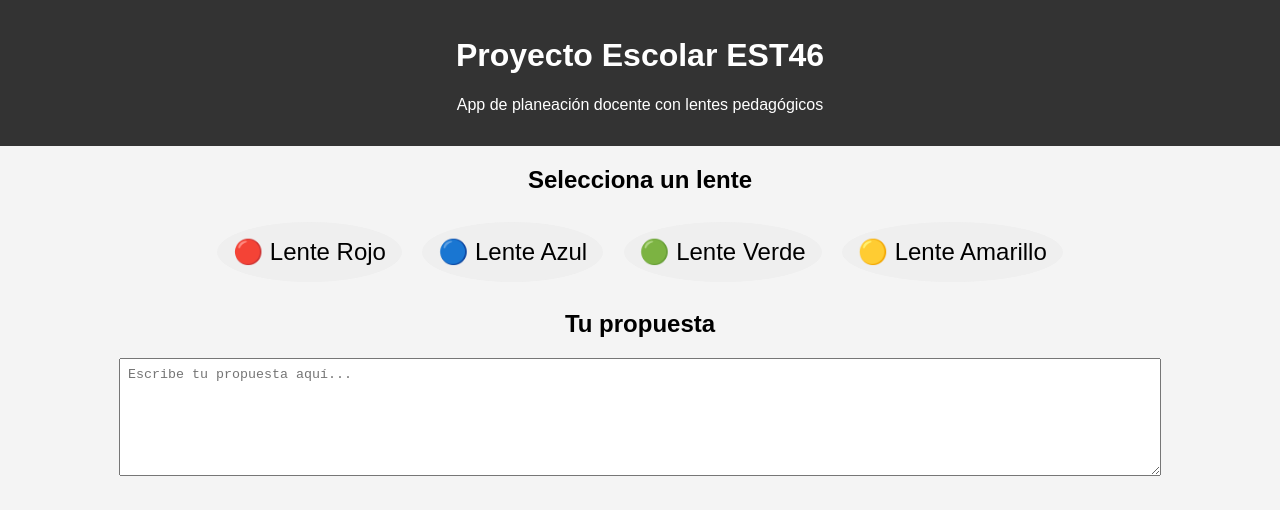
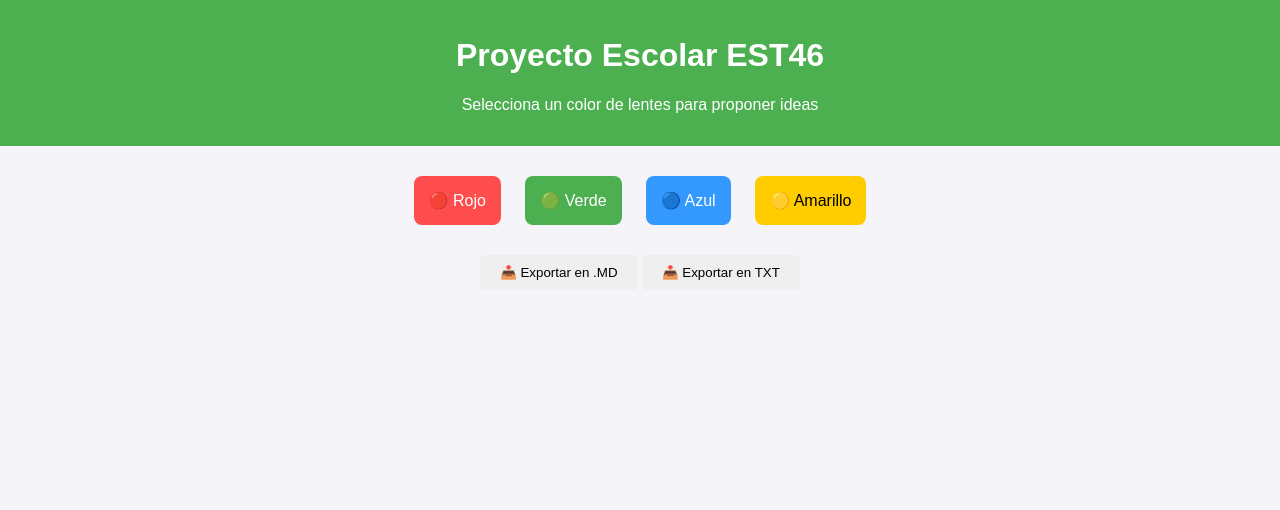
Before and after one commit to drmathememo/Proyecto-EST46, a plain HTML site: page index.html in a window 1280 px wide. Drawn offline with Linux system fonts and the light colour scheme.

Commit message:
Add files via upload

```diff
--- /dev/null
+++ b/app.js
@@ -0,0 +1,42 @@
+function abrirSeccion(color) {
+  document.querySelectorAll('.seccion').forEach(sec => sec.classList.add('oculto'));
+  document.getElementById('seccion-' + color).classList.remove('oculto');
+}
+
+function guardarPropuesta(color) {
+  const input = document.getElementById('input-' + color).value;
+  if (input.trim() === "") return alert("Escribe algo antes de guardar.");
+  localStorage.setItem('propuesta-' + color, input);
+  alert("Propuesta guardada en " + color);
+}
+
+function exportarMarkdown() {
+  let contenido = "# Propuestas Proyecto Escolar\n\n";
+  ['rojo', 'verde', 'azul', 'amarillo'].forEach(color => {
+    let data = localStorage.getItem('propuesta-' + color) || "";
+    contenido += "## " + color.toUpperCase() + "\n" + data + "\n\n";
+  });
+  const blob = new Blob([contenido], { type: "text/markdown" });
+  const enlace = document.createElement("a");
+  enlace.href = URL.createObjectURL(blob);
+  enlace.download = "proyecto.md";
+  enlace.click();
+}
+
+function exportarTXT() {
+  let contenido = "Propuestas Proyecto Escolar\n\n";
+  ['rojo', 'verde', 'azul', 'amarillo'].forEach(color => {
+    let data = localStorage.getItem('propuesta-' + color) || "";
+    contenido += color.toUpperCase() + "\n" + data + "\n\n";
+  });
+  const blob = new Blob([contenido], { type: "text/plain" });
+  const enlace = document.createElement("a");
+  enlace.href = URL.createObjectURL(blob);
+  enlace.download = "proyecto.txt";
+  enlace.click();
+}
+
+// PWA soporte
+if ('serviceWorker' in navigator) {
+  navigator.serviceWorker.register('service-worker.js');
+}
--- a/index.html
+++ b/index.html
@@ -1,30 +1,56 @@
 <!DOCTYPE html>
 <html lang="es">
 <head>
-  <meta charset="UTF-8" />
-  <meta name="viewport" content="width=device-width, initial-scale=1.0" />
-  <title>Proyecto EST46</title>
-  <link rel="stylesheet" href="style.css" />
-  <link rel="manifest" href="manifest.webmanifest" />
+  <meta charset="UTF-8">
+  <meta name="viewport" content="width=device-width, initial-scale=1.0">
+  <title>Proyecto Escolar - EST46</title>
+  <link rel="stylesheet" href="style.css">
+  <link rel="manifest" href="manifest.json">
 </head>
 <body>
   <header>
     <h1>Proyecto Escolar EST46</h1>
-    <p>App de planeación docente con lentes pedagógicos</p>
+    <p>Selecciona un color de lentes para proponer ideas</p>
   </header>
+
   <main>
-    <section class="lentes">
-      <h2>Selecciona un lente</h2>
-      <button class="lente" data-color="rojo">🔴 Lente Rojo</button>
-      <button class="lente" data-color="azul">🔵 Lente Azul</button>
-      <button class="lente" data-color="verde">🟢 Lente Verde</button>
-      <button class="lente" data-color="amarillo">🟡 Lente Amarillo</button>
+    <div class="lentes-container">
+      <button class="lente rojo" onclick="abrirSeccion('rojo')">🔴 Rojo</button>
+      <button class="lente verde" onclick="abrirSeccion('verde')">🟢 Verde</button>
+      <button class="lente azul" onclick="abrirSeccion('azul')">🔵 Azul</button>
+      <button class="lente amarillo" onclick="abrirSeccion('amarillo')">🟡 Amarillo</button>
+    </div>
+
+    <section id="seccion-rojo" class="seccion oculto">
+      <h2>Lentes Rojos (Crítica constructiva)</h2>
+      <textarea id="input-rojo" placeholder="Escribe aquí tus observaciones..."></textarea>
+      <button onclick="guardarPropuesta('rojo')">Guardar</button>
     </section>
-    <section id="propuesta">
-      <h2>Tu propuesta</h2>
-      <textarea id="textoPropuesta" placeholder="Escribe tu propuesta aquí..."></textarea>
+
+    <section id="seccion-verde" class="seccion oculto">
+      <h2>Lentes Verdes (Ideas creativas)</h2>
+      <textarea id="input-verde" placeholder="Escribe aquí tus ideas..."></textarea>
+      <button onclick="guardarPropuesta('verde')">Guardar</button>
+    </section>
+
+    <section id="seccion-azul" class="seccion oculto">
+      <h2>Lentes Azules (Organización y control)</h2>
+      <textarea id="input-azul" placeholder="Escribe cómo organizar el proyecto..."></textarea>
+      <button onclick="guardarPropuesta('azul')">Guardar</button>
+    </section>
+
+    <section id="seccion-amarillo" class="seccion oculto">
+      <h2>Lentes Amarillos (Aspectos positivos)</h2>
+      <textarea id="input-amarillo" placeholder="Escribe lo positivo que ves..."></textarea>
+      <button onclick="guardarPropuesta('amarillo')">Guardar</button>
     </section>
   </main>
-  <script src="script.js"></script>
+
+  <footer>
+    <button onclick="exportarMarkdown()">📥 Exportar en .MD</button>
+    <button onclick="exportarTXT()">📥 Exportar en TXT</button>
+  </footer>
+
+  <script src="app.js"></script>
 </body>
 </html>
--- a/style.css
+++ b/style.css
@@ -2,26 +2,48 @@ body {
   font-family: Arial, sans-serif;
   margin: 0;
   padding: 0;
-  background: #f4f4f4;
+  background: #f4f4f9;
   text-align: center;
 }
 header {
-  background: #333;
-  color: #fff;
+  background: #4CAF50;
+  color: white;
   padding: 1rem;
 }
-.lentes button {
-  margin: 0.5rem;
-  padding: 1rem;
+.lentes-container {
+  margin: 20px;
+}
+.lente {
+  margin: 10px;
+  padding: 15px;
+  font-size: 16px;
   border: none;
-  border-radius: 50%;
-  font-size: 1.5rem;
+  border-radius: 8px;
   cursor: pointer;
 }
-#propuesta textarea {
-  width: 80%;
+.rojo { background: #ff4d4d; color: white; }
+.verde { background: #4CAF50; color: white; }
+.azul { background: #3399ff; color: white; }
+.amarillo { background: #ffcc00; color: black; }
+.seccion {
+  margin: 20px;
+  padding: 20px;
+  background: white;
+  border-radius: 10px;
+  box-shadow: 0 2px 6px rgba(0,0,0,0.2);
+}
+.oculto { display: none; }
+textarea {
+  width: 90%;
   height: 100px;
-  margin: 1rem auto;
-  display: block;
-  padding: 0.5rem;
+  margin: 10px 0;
 }
+button {
+  padding: 10px 20px;
+  border: none;
+  border-radius: 5px;
+  cursor: pointer;
+}
+footer {
+  margin: 20px;
+}
```
Also changed, not shown: service-worker.js (added, +18 -0 lines), manifest.json (added).
